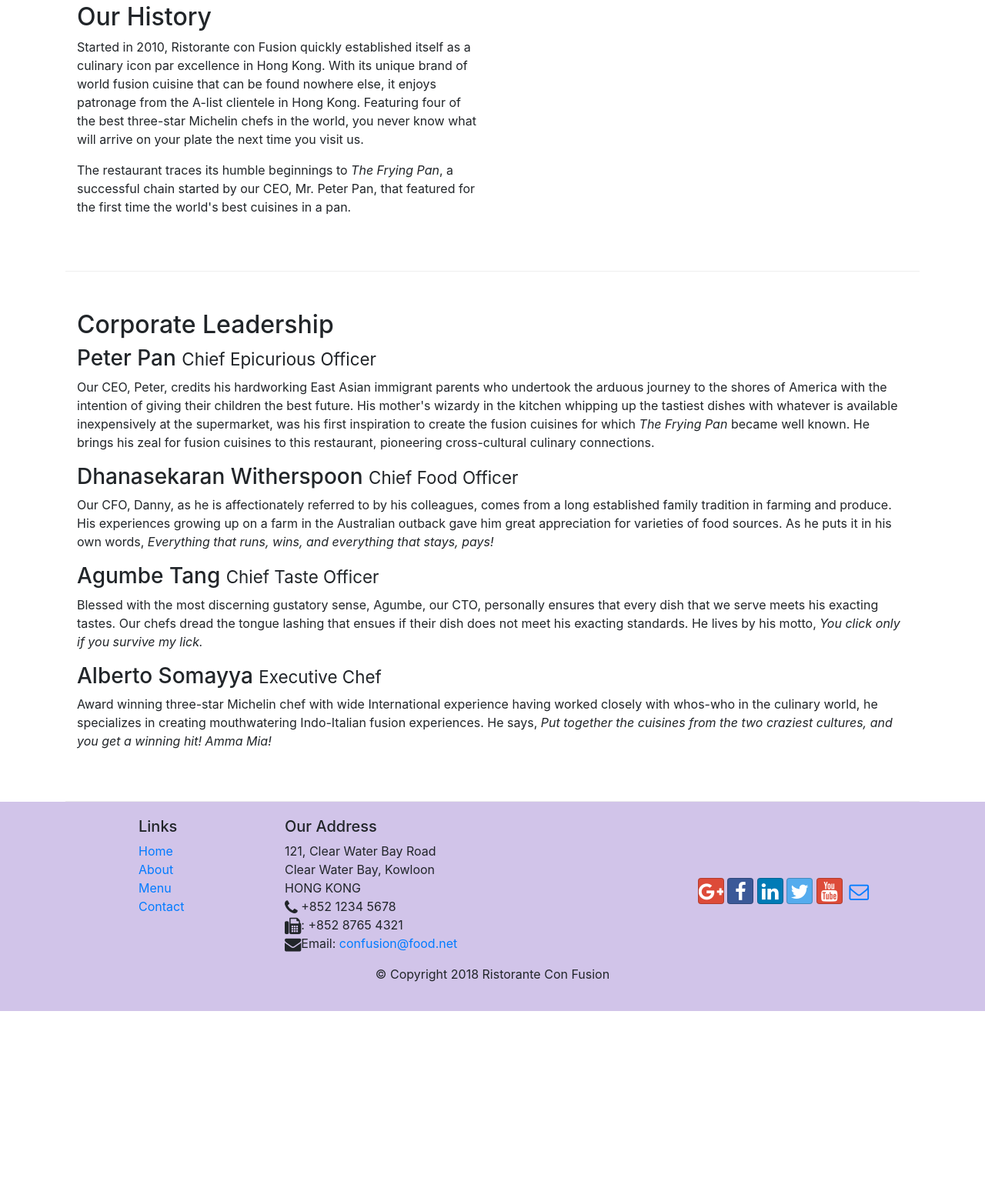
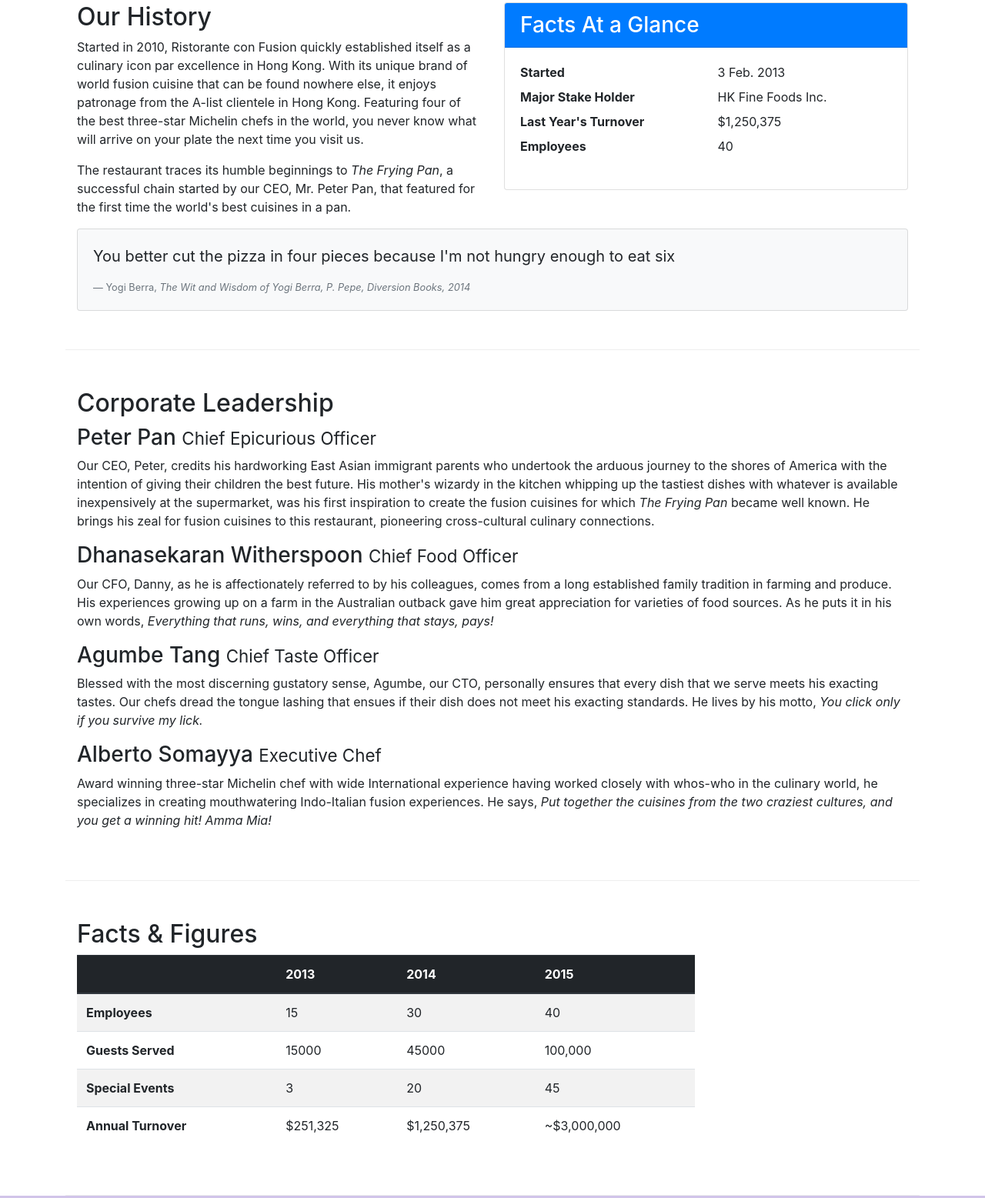
Before and after one commit to esthertrejo/Bootstrap-course, a website: page aboutus.html in a window 1280 px wide. Shown: the part 512-2069 px from the top of the page at 77% size. Before the commit the page ends 1826 px from the top, so only its background shows below. Drawn offline with nearby package versions, Linux system fonts and the light colour scheme.

Commit message:
Tables and Cards

```diff
--- a/aboutus.html
+++ b/aboutus.html
@@ -73,9 +73,32 @@
                 <p>Started in 2010, Ristorante con Fusion quickly established itself as a culinary icon par excellence in Hong Kong. With its unique brand of world fusion cuisine that can be found nowhere else, it enjoys patronage from the A-list clientele in Hong Kong.  Featuring four of the best three-star Michelin chefs in the world, you never know what will arrive on your plate the next time you visit us.</p>
                 <p>The restaurant traces its humble beginnings to <em>The Frying Pan</em>, a successful chain started by our CEO, Mr. Peter Pan, that featured for the first time the world's best cuisines in a pan.</p>
             </div>
-            <div class="col-12 col-sm">
+            <div class="col-12 col-sm-6">
+                <div class="card">
+                    <h3 class="card-header bg-primary text-white">Facts At a Glance</h3>
+                    <div class="card-body">
+                        <dl class="row">
+                            <dt class="col-6">Started</dt>
+                            <dd class="col-6">3 Feb. 2013</dd>
+                            <dt class="col-6">Major Stake Holder</dt>
+                            <dd class="col-6">HK Fine Foods Inc.</dd>
+                            <dt class="col-6">Last Year's Turnover</dt>
+                            <dd class="col-6">$1,250,375</dd>
+                            <dt class="col-6">Employees</dt>
+                            <dd class="col-6">40</dd>
+                        </dl>
+                    </div>
+                </div>
             </div>
-            <div>
+            <div class="col-12">
+                <div class="card card-body bg-light">
+                    <blockquote class="blockquote">
+                        <p class="mb-0">You better cut the pizza in four pieces because I'm not hungry enough to eat six</p>
+                    </blockquote>
+                    <footer class="blockquote-footer">Yogi Berra,
+                        <cite title="Source Title">The Wit and Wisdom of Yogi Berra, P. Pepe, Diversion Books, 2014</cite>
+                    </footer>
+                </div>
             </div>
         </div>
 
@@ -93,7 +116,50 @@
                 <p class="d-none d-sm-block">Award winning three-star Michelin chef with wide International experience having worked closely with whos-who in the culinary world, he specializes in creating mouthwatering Indo-Italian fusion experiences. He says, <em>Put together the cuisines from the two craziest cultures, and you get a winning hit! Amma Mia!</em></p>
             </div>
        </div>
-
+       <div class="row row-content">
+            <div class="col-12 col-sm-9">
+                <h2>Facts &amp; Figures</h2>
+                <div class="table-responsive">
+                    <table class="table table-striped">
+                        <thead class="thead-dark">
+                            <tr>
+                                <th>&nbsp;</th>
+                                <th>2013</th>
+                                <th>2014</th>
+                                <th>2015</th>
+                            </tr>
+                        </thead>
+                        <tbody>
+                            <tr>
+                                <th>Employees</th>
+                                <td>15</td>
+                                <td>30</td>
+                                <td>40</td>
+                            </tr>
+                            <tr>
+                                <th>Guests Served</th>
+                                <td>15000</td>
+                                <td>45000</td>
+                                <td>100,000</td>
+                            </tr>
+                            <tr>
+                                <th>Special Events</th>
+                                <td>3</td>
+                                <td>20</td>
+                                <td>45</td>
+                            </tr>
+                            <tr>
+                                <th>Annual Turnover</th>
+                                <td>$251,325</td>
+                                <td>$1,250,375</td>
+                                <td>~$3,000,000</td>
+                            </tr>
+                        </tbody>
+                    </table>
+                </div>
+            </div>
+            <div class="co-12 col-sm-3"></div>
+       </div>
     </div>
 
     <footer class="footer">
```
